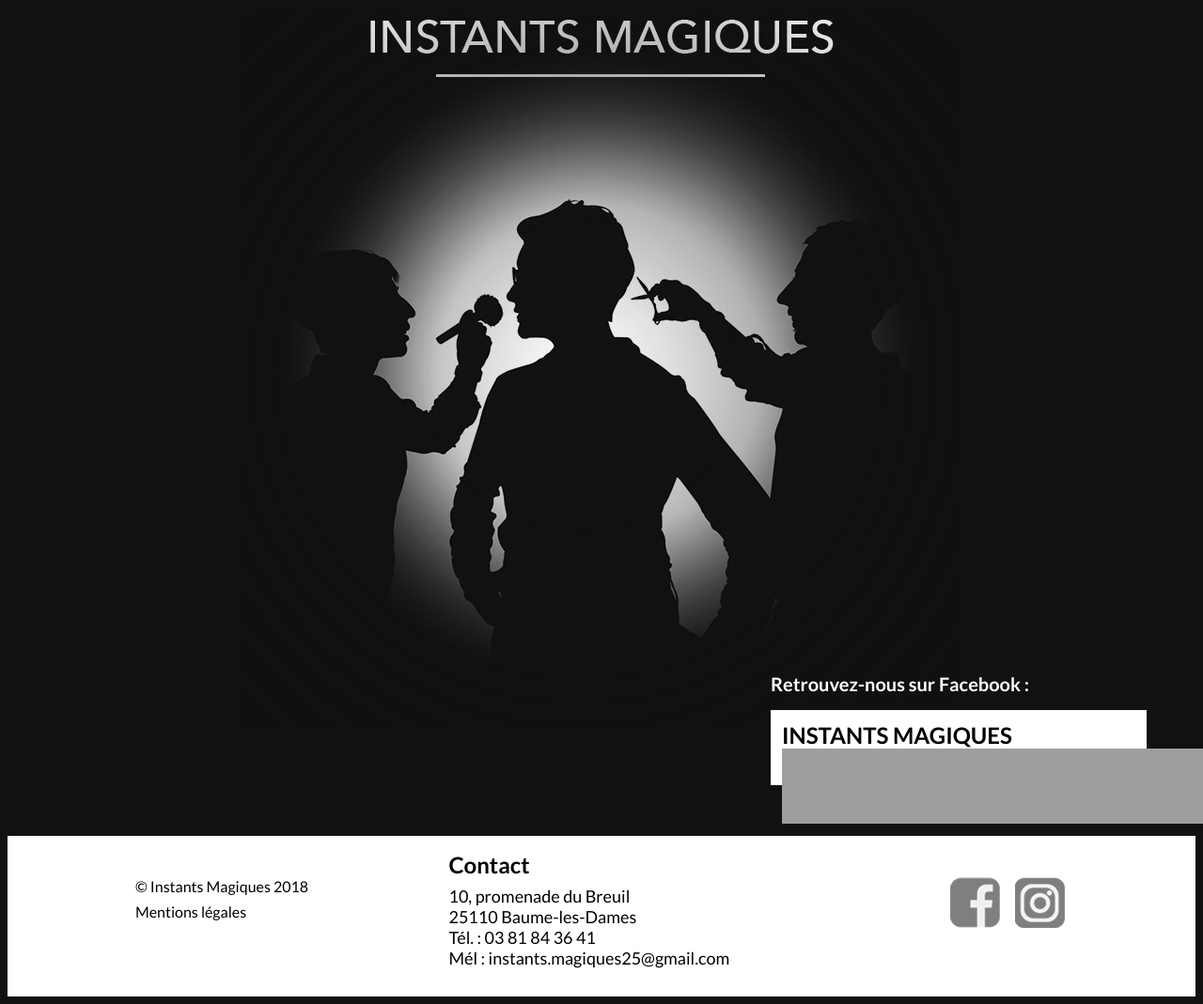
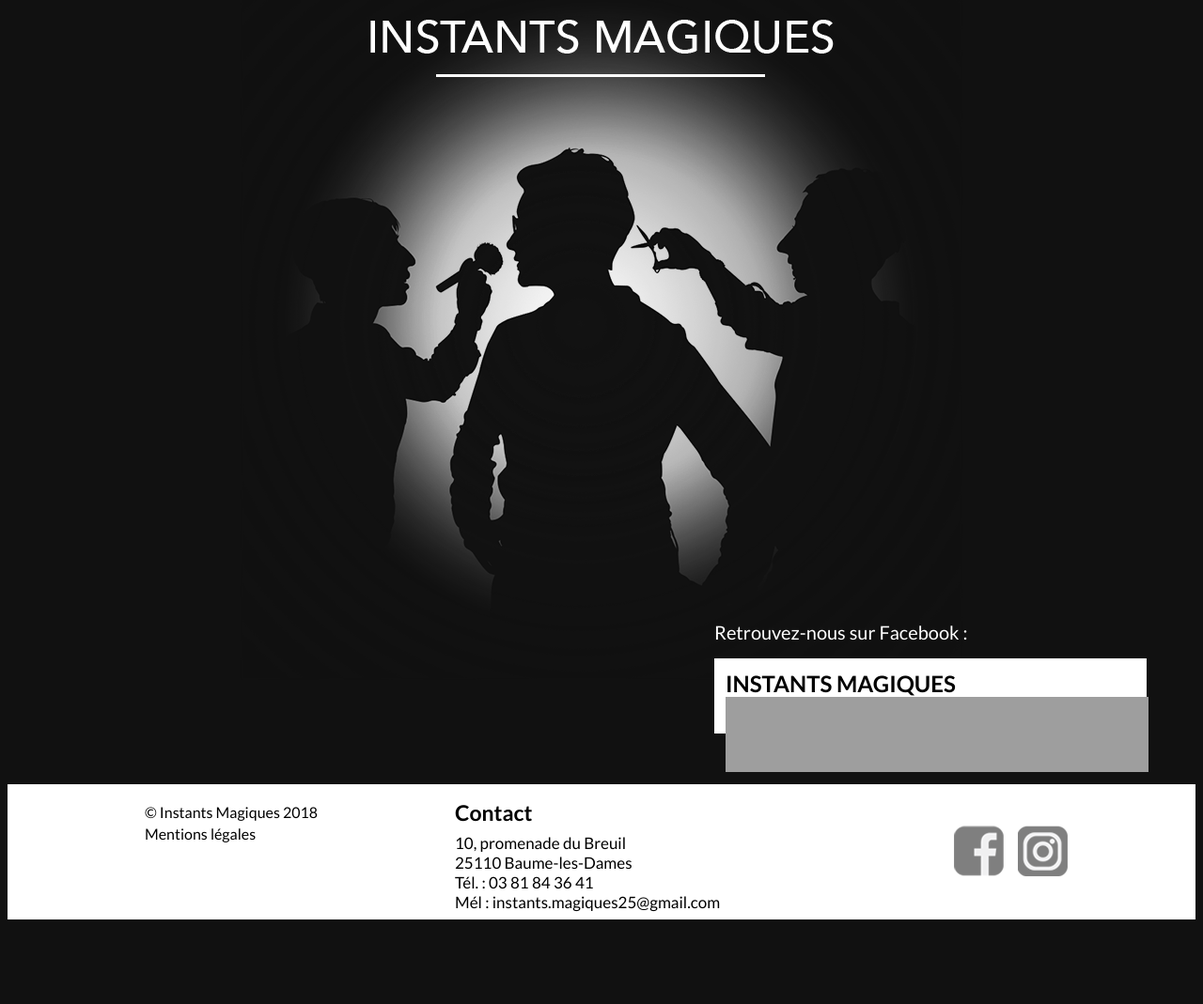
Before and after one commit to unchouandalou/instants-magiques, a Jekyll site: the page built from homepage.html, in a window 1280 px wide. Shown: the whole page at 94% size. Built offline with Jekyll 4.4.1, drawn with Linux system fonts in a browser that asks for light colours; after the commit the page ends 987 px from its top, so only the background shows below that; grey boxes are pictures that could not be loaded.

```diff
--- a/_config.yml
+++ b/_config.yml
@@ -26,6 +26,8 @@ exclude:
   - Gemfile.lock
   - vendor
   - instants-magiques-bld
+  - instants-magiques.sublime-project
+  - instants-magiques.sublime-workspace
 
 sass:
   sass_dir: _sass
--- a/_config_prod.yml
+++ b/_config_prod.yml
@@ -1,6 +1,2 @@
 url: "http://www.instants-magiques-bld.fr"
-destination:     ./instants-magiques-bld
-plugins:
-  - jekyll-autoprefixer
-  - jekyll-minifier
-  - jemoji
+destination: ./instants-magiques-bld
--- a/_layouts/default.html
+++ b/_layouts/default.html
@@ -34,6 +34,23 @@
 
     <footer>
         <div>
+            <div class="social">
+                <a href="https://www.facebook.com/instantsmagiquesbld/" target="_blank">
+                    <img src="{{ 'assets/images/facebook-logo.png' | relative_url }}" alt="Facebook • @instantsmagiquesbld">
+                </a>
+                <a href="https://www.instagram.com/instantsmagiques_bld/" target="_blank">
+                    <img src="{{ 'assets/images/instagram-logo.png' | relative_url }}" alt="Instagram • @instantsmagiques_bld">
+                </a>
+            </div>
+            <div class="contact">
+                <h4>Contact</h4>
+                <p>
+                    10, promenade du Breuil<br>
+                    25110 Baume-les-Dames<br>
+                    Tél. : <a href="tel:+33381843641">03 81 84 36 41</a><br>
+                    Mél : <a href="mailto:{{ site.email }}">{{ site.email }}</a>
+                </p>
+            </div>
             <div class="copyright">
                 <p>
                     © Instants Magiques 2018
@@ -44,25 +61,8 @@
                     </a>
                 </p>
             </div>
-            <div class="contact">
-                <h4>Contact</h4>
-                <p>
-                    10, promenade du Breuil<br>
-                    25110 Baume-les-Dames<br>
-                    Tél. : <a href="tel:+33381843641">03 81 84 36 41</a><br>
-                    Mél : <a href="mailto:{{ site.email }}">{{ site.email }}</a>
-                </p>
-            </div>
-            <div class="social">
-                <a href="https://www.facebook.com/instantsmagiquesbld/" target="_blank">
-                    <img src="{{ 'assets/images/facebook-logo.png' | relative_url }}" alt="Facebook • @instantsmagiquesbld">
-                </a>
-                <a href="https://www.instagram.com/instantsmagiques_bld/" target="_blank">
-                    <img src="{{ 'assets/images/instagram-logo.png' | relative_url }}" alt="Instagram • @instantsmagiques_bld">
-                </a>
-            </div>
-            <div style="clear: both"></div>
         </div>
+        <div style="clear: both"></div>
     </footer>
 </body>
 </html>
--- a/assets/css/instants-magiques.scss
+++ b/assets/css/instants-magiques.scss
@@ -26,6 +26,7 @@ p {
 
 h1 {
     margin-top: 20px;
+    margin-bottom: 16px;
     text-indent: -1000px;
     background-image: url('../images/logo.png');
     background-repeat: no-repeat;
@@ -40,7 +41,7 @@ h1 {
 nav {
     text-align: center;
     font-family: 'Lato', sans-serif;
-    font-size: 22px;
+    font-size: 21px;
 
     a {
         color: #f7f7f7;
@@ -54,32 +55,40 @@ nav {
 }
 
 main {
+    z-index: -10;
     max-width: 1200px;
     margin: auto;
 
     position: relative;
 
     .facebook-block {
-        width: 400px;
+        width: 460px;
         background-color: transparent;
         position: absolute;
         right: 20px;
         bottom: 50px;
+
+        p {
+            font-size: 20px;
+            color: #fff;
+        }
 
         h2 {
             margin: 0;
             text-transform: uppercase;
         }
 
-        strong {
-            font-size: 20px;
-            color: #fff;
-        }
         div {
             margin-top: 1em;
             background-color: #fff;
             padding: 12px;
             height: 80px;
+        }
+        @media all and (max-width: 600px) {
+            margin: auto;
+            right: 0px;
+            left: 0px;
+            bottom: 20px;
         }
     }
 
@@ -103,14 +112,20 @@ footer {
             width: 33%;
             vertical-align: top;
             padding: 4px;
+            float: right;
+
+            @media all and (max-width: 768px) {
+                display: block;
+                width: 100%;
+            }
         }
 
         .copyright {
             font-size: 16px;
-            margin-top: 36px;
+            margin-top: 12px;
 
             p + p {
-                margin-top: 8px;
+                margin-top: 4px;
             }
 
             a {
@@ -125,12 +140,12 @@ footer {
         .contact {
             h4 {
                 font-weight: bold;
-                font-size: 24px;
+                font-size: 23px;
                 margin: 8px 0;
             }
 
             p {
-                font-size: 18px;
+                font-size: 17px;
             }
 
             a {
@@ -146,6 +161,10 @@ footer {
             margin-top: 36px;
             text-align: right;
 
+            @media all and (max-width: 768px) {
+                text-align: center;
+            }
+
             img {
                 margin-left: 12px;
             }
@@ -156,7 +175,7 @@ footer {
 
 .homepage {
     main {
-        margin-top: -200px;
+        margin-top: -250px;
 
         background-position: center center;
         background-repeat: no-repeat;
@@ -164,11 +183,13 @@ footer {
         min-height: 983px;
 
         @media all and (max-width: 768px) {
+            margin-top: -200px;
             background-image: url(../images/homepage-tablet.png);
             min-height: 768px;
         }
 
         @media all and (max-width: 600px) {
+            margin-top: -100px;
             background-image: url(../images/homepage-mobile.png);
             min-height: 600px;
         }
--- a/homepage.html
+++ b/homepage.html
@@ -5,10 +5,9 @@ slug: homepage
 ---
 
 <div class="facebook-block">
-    <strong>Retrouvez-nous sur Facebook :</strong>
+    <p>Retrouvez-nous sur Facebook :</p>
     <div>
         <h2>Instants Magiques</h2>
         <iframe src="https://www.facebook.com/plugins/like.php?href=https%3A%2F%2Fwww.facebook.com%2Finstantsmagiquesbld%2F&width=450&layout=standard&action=like&size=large&show_faces=true&share=true&height=80&appId" width="450" height="80" style="border:none;overflow:hidden" scrolling="no" frameborder="0" allowTransparency="true" allow="encrypted-media"></iframe>
-        <!-- div class="fb-like" data-href="https://www.facebook.com/instantsmagiquesbld/" data-layout="standard" data-action="like" data-size="large" data-show-faces="true" data-share="true"></div -->
     </div>
 </div>
```
Also changed, not shown: 8 other files.
